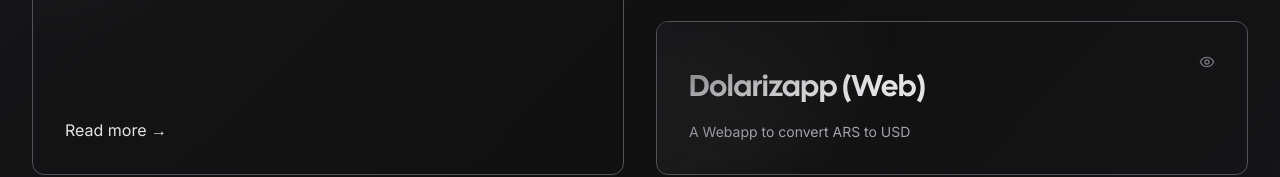
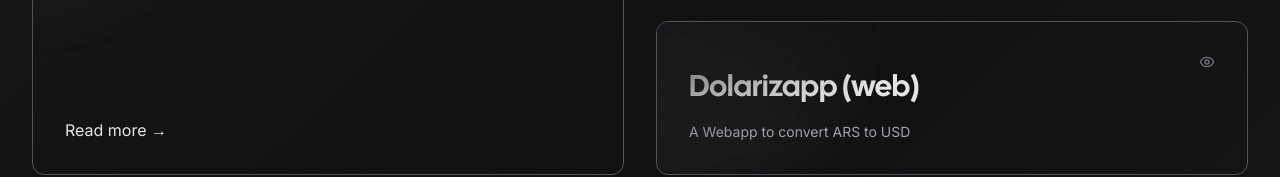
Before and after one commit to Santipac/Portfolio, a Next.js app: page /en/projects in a window 1280 px wide. Shown: the part 522-699 px from the top of the page. Built offline with nearby package versions, Linux system fonts and the light colour scheme; what tailwindcss-debug-screens would draw is missing.

Commit message:
change capitalize

```diff
--- a/constants/projects.ts
+++ b/constants/projects.ts
@@ -60,7 +60,7 @@
     },
     {
       slug: 'dolarizapp-web',
-      title: 'Dolarizapp (Web)',
+      title: 'Dolarizapp (web)',
       brief: 'A Webapp to convert ARS to USD',
       image: Dolarizapp_Image,
       description:
```
